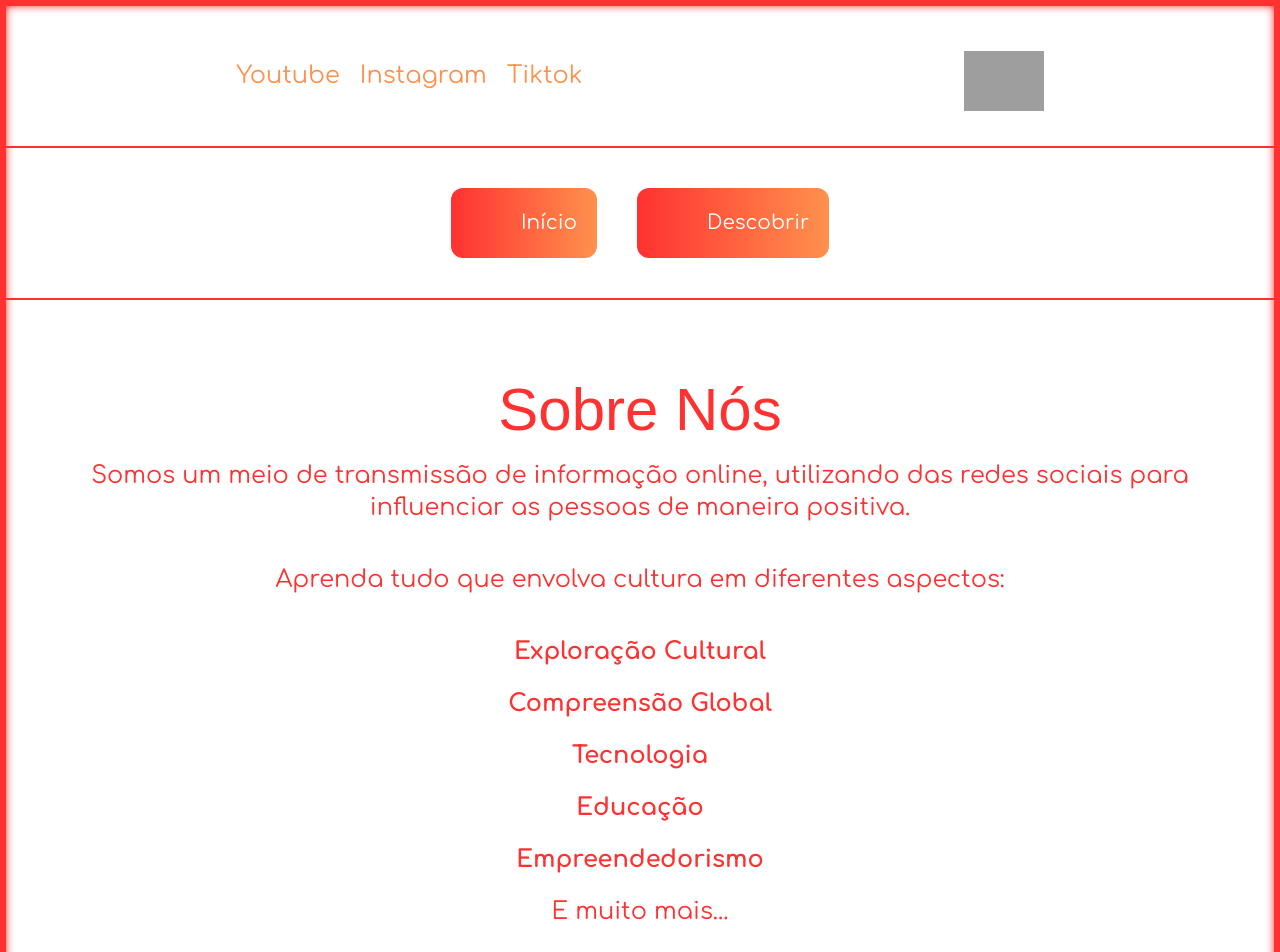
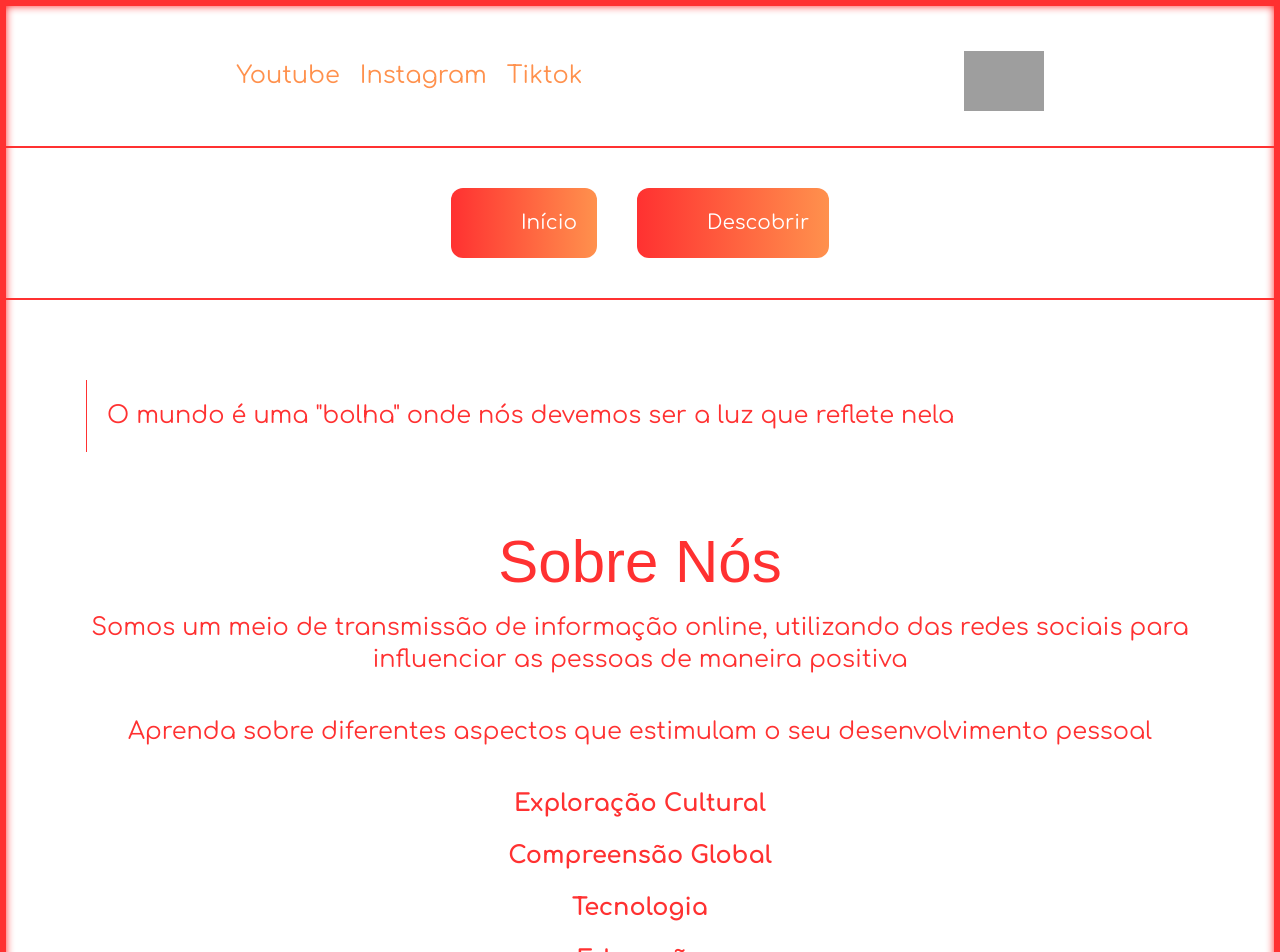
Before and after one commit to francisni-jr/saber-o-mundo, a SvelteKit app: page /sobre in a window 1280 px wide. Shown: the top 952 px of the page. Built offline with nearby package versions, Linux system fonts and the light colour scheme; grey boxes are pictures that could not be loaded; some icons are missing; a web font is replaced by a local one.

Commit message:
Changing ideas

```diff
--- a/src/routes/+layout.svelte
+++ b/src/routes/+layout.svelte
@@ -47,7 +47,13 @@
 			{@render children()}
 		</section>
 	</main>
+
+	<!-- Novidades -->
+
 	<NovidadesScreen title="Como a cultura envolve o conhecimento e quais elementos da cultura influencia no mesmo" src="" description="Publicado em: 08/12/2024; Esse vídeo aborda conceitos sobre cultura e conhecimento buscando o viés da influência um do outro. Definição de Cultura; Contexto Cultural; Cultura e Aprendizagem;" />
+
+	<!-- Novidades -->
+
 	<footer class="my-20 w-full flex flex-col items-center justify-center">
 		<p class="mb-10 px-20 text-center">Siga nossas redes para acessar mais conteúdo:</p>
 		<a href="/descobrir" class="text-p text-xl bg-gradient-to-r from-s to-t p-5 rounded-xl">Descobrir</a>
--- a/src/routes/+page.svelte
+++ b/src/routes/+page.svelte
@@ -1,6 +1,6 @@
 <div class="text-center">
     <h1 class="text-6xl font-title mb-5">Saber o Mundo</h1>
-    <p class="mb-10">Onde a cultura encontra o conhecimento</p>
+    <p class="mb-10">Profundidade e amplitude de conhecimento</p>
     <a href="/sobre" class="text-p text-xl bg-gradient-to-r from-s to-t p-5 rounded-xl">Saiba mais</a>
     <p class="mt-10">É criador de conteúdo? <a href="/descobrir/colaborar" class="text-t " >Trabalhe com a gente</a></p>
 </div>
--- a/src/routes/sobre/+page.svelte
+++ b/src/routes/sobre/+page.svelte
@@ -1,9 +1,11 @@
 <div class="text-center">
 
+    <p class="mb-20 text-start border-l p-5">O mundo é uma "bolha" onde nós devemos ser a luz que reflete nela</p>
+
     <h1 class="text-6xl font-title mb-5">Sobre Nós</h1>
-    <p class="mb-10">Somos um meio de transmissão de informação online, utilizando das redes sociais para influenciar as pessoas de maneira positiva.</p>
+    <p class="mb-10">Somos um meio de transmissão de informação online, utilizando das redes sociais para influenciar as pessoas de maneira positiva</p>
 
-    <p class="mb-10">Aprenda tudo que envolva cultura em diferentes aspectos:</p>
+    <p class="mb-10">Aprenda sobre diferentes aspectos que estimulam o seu desenvolvimento pessoal</p>
 
 
     <ul class="flex flex-col mb-20  w-full justify-center items center gap-5">
@@ -11,11 +13,9 @@
         <li class="font-bold">Compreensão Global</li>
         <li class="font-bold">Tecnologia</li>
         <li class="font-bold">Educação</li>
-        <li class="font-bold">Empreendedorismo</li>
+        <li class="font-bold">Filosofia</li>
         <li class="">E muito mais...</li>
     </ul>
-
-    <p class="mb-10">A perspectiva “bolha” é a idéia principal, onde tudo pode se encaixar nessa bolha. Essa “bolha” é a CULTURA e absolutamente tudo está relacionado a ela. Nossa visão é mostrar “como” e “porquê” é importante considerar essa bolha a tomar suas decisões.</p>
 
     <p class="my-10">Conheça os nossos recursos e saiba mais sobre o que postamos nas redes sociais:</p>
     <a href="/descobrir" class="text-p text-xl bg-gradient-to-r from-s to-t p-5 rounded-xl">Descobrir</a>
```
